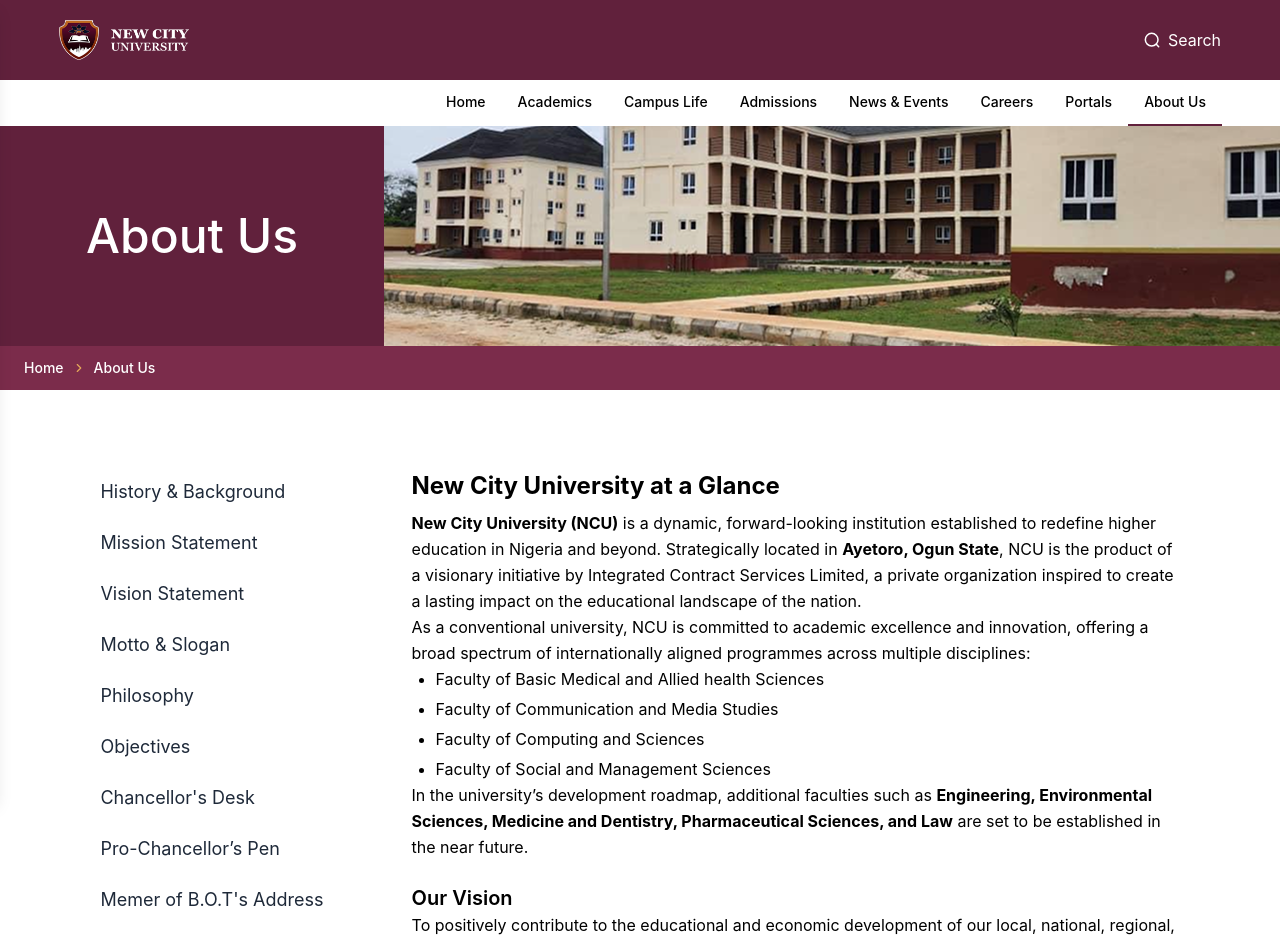
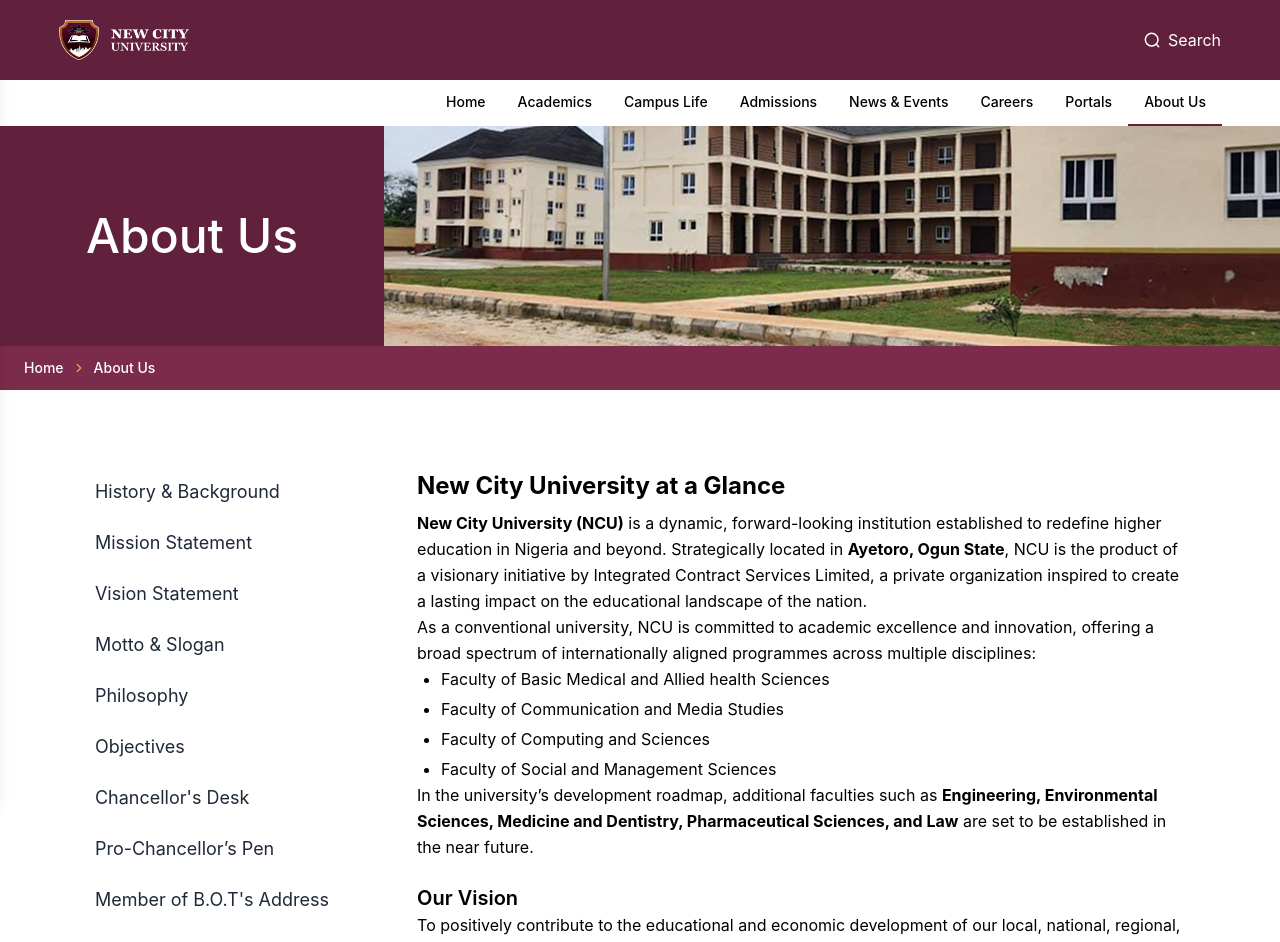
Before and after one commit to splax-s/newcityuni, a Next.js app: page /about-us in a window 1280 px wide. Shown: the top 942 px of the page. Built offline with nearby package versions, Linux system fonts and the light colour scheme; a web font is replaced by a local one.

Commit message:
fix: minor

```diff
--- a/app/(about-us)/about-us/[section]/page.tsx
+++ b/app/(about-us)/about-us/[section]/page.tsx
@@ -214,7 +214,7 @@
         <br /> <br /> We look forward to seeing your smiling faces during your
         daily campus life activities on our beautiful campus! <br /> <br />{" "}
         Sincerely yours, <br /> <br />
-        <strong>Chief. Akin M. Akingbesote</strong>
+        <strong>Mr. Akin M. Akingbesote</strong>
         <br />
         Chancellor
       </p>
--- a/reuseComponents/AboutTabs.tsx
+++ b/reuseComponents/AboutTabs.tsx
@@ -11,7 +11,7 @@
   { title: "Objectives", slug: "objectives" },
   { title: "Chancellor's Desk", slug: "chancellor" },
   { title: "Pro-Chancellor’s Pen", slug: "proChancellor" },
-  { title: "Memer of B.O.T's Address", slug: "member-of-bot" },
+  { title: "Member of B.O.T's Address", slug: "member-of-bot" },
   // { title: "Brand Story", slug: "brandstory" },
 ];
 
```
